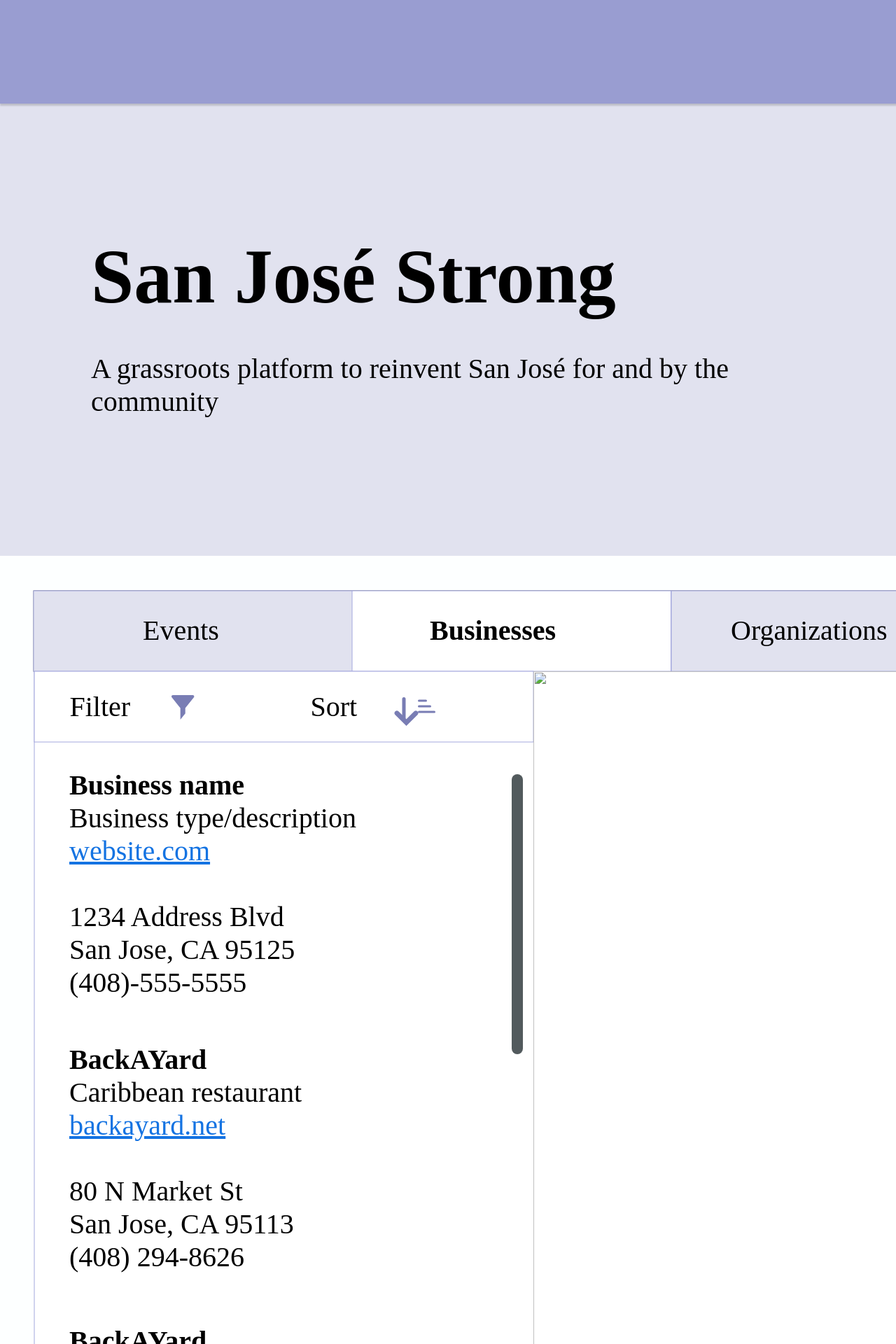
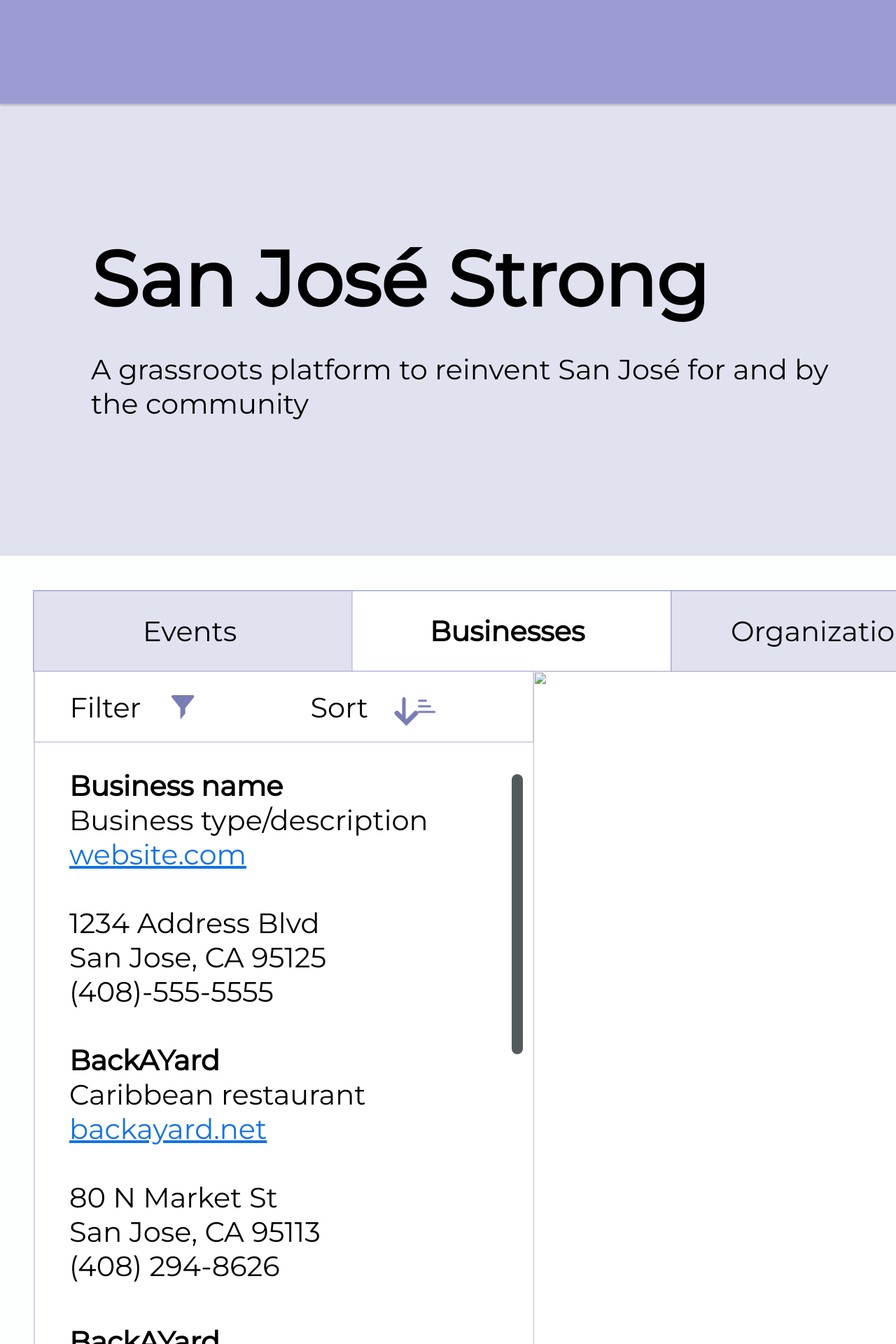
Before and after one commit to SanJoseStrong/sanjosestrong.github.io, a Jekyll site: the page buisness.html, which Jekyll copies as it is, in a window 1280 px wide. Shown: the top 1920 px of the page at 70% size. Built offline with Jekyll 4.4.1, drawn with Linux system fonts in a browser that asks for light colours.

Commit message:
quick fix of commit 7

```diff
--- a/assets/css/Home___businesses.css
+++ b/assets/css/Home___businesses.css
@@ -1,3 +1,4 @@
+@import url('https://fonts.googleapis.com/css2?family=Montserrat&display=swap');
 .mediaViewInfo {
 	--web-view-name: Home - businesses;
 	--web-view-id: Home_-_businesses;
```
